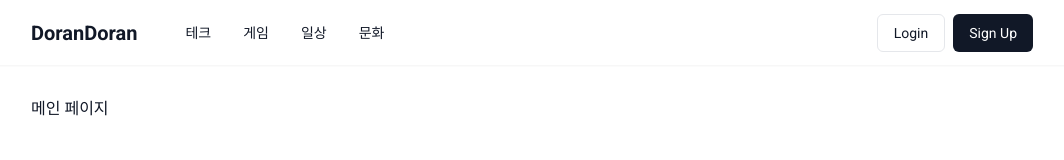
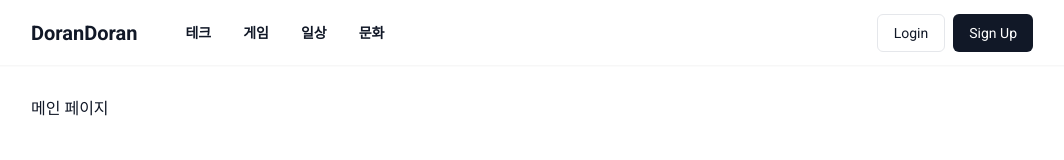
Before and after one commit to DRDR-ProjectGroup/frontend, a Next.js app: page / in a window 1280 px wide. Shown: the top 160 px of the page, without its empty margins (108-1172 px from the left). Built offline with nearby package versions, Linux system fonts and the light colour scheme.

Commit message:
refactor: tailwind className 수정

```diff
--- a/components/layout/header/NavMenu.tsx
+++ b/components/layout/header/NavMenu.tsx
@@ -60,7 +60,7 @@ export default function NavMenu() {
               setActiveNav('');
             }}
           >
-            <span className="text-bold text-sm">{navMenu.title}</span>
+            <span className="text-sm font-bold">{navMenu.title}</span>
             {activeNav === navMenu.title && (
               <div className="absolute top-12.5 left-2.5 z-10">
                 <Popover>
--- a/components/ui/Popover.tsx
+++ b/components/ui/Popover.tsx
@@ -2,7 +2,7 @@ import { ReactNode } from 'react';
 
 export default function Popover({ children }: { children?: ReactNode }) {
   return (
-    <div className="w-[150px] py-1 rounded shadow-[0_0_10px_rgba(0,0,0,0.15)] bg-primitive-white">
+    <div className="bg-primitive-white w-[150px] rounded py-1 shadow-md">
       {children}
     </div>
   );
```
